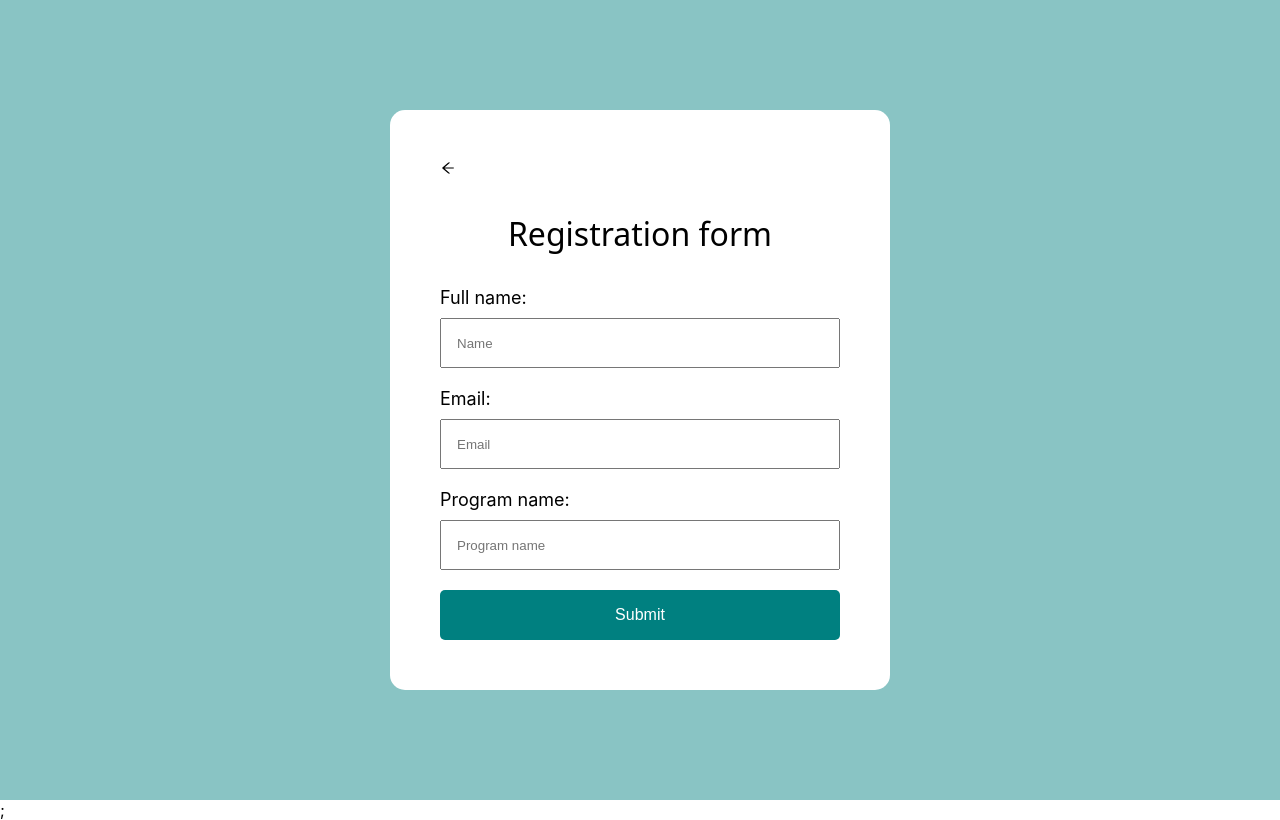
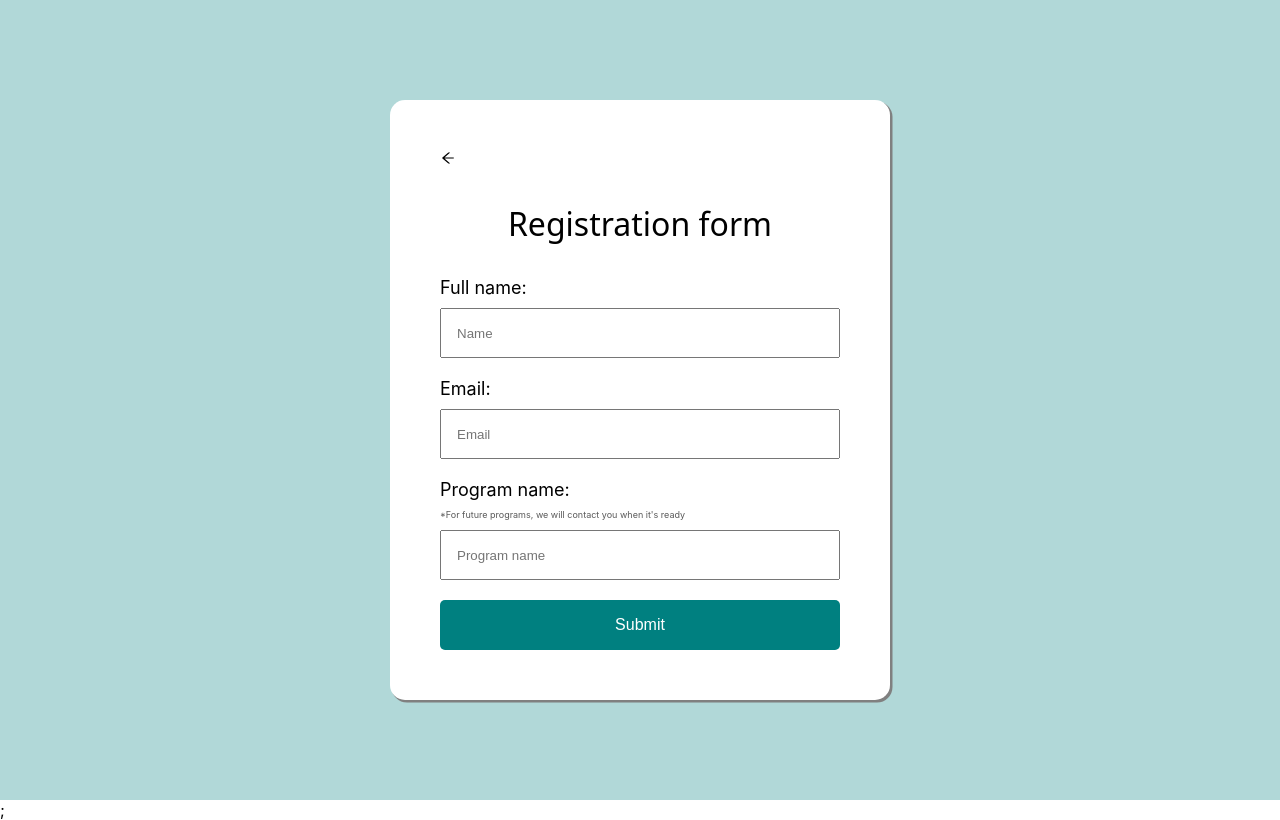
Before and after one commit to mutairibassam/mutairibassam.github.io, a Next.js app in the folder datum/: page /registration in a window 1280 px wide. Built offline with nearby package versions, Linux system fonts and the light colour scheme.

Commit message:
Update: add registration note

```diff
--- a/datum/pages/registration.tsx
+++ b/datum/pages/registration.tsx
@@ -86,6 +86,9 @@ export default function Registration() {
               <div className={styles.category}>
                 <label>Program name:</label>
                 {errors.program && <span className={styles.mandatory}>*</span>}
+                <p className={styles.note}>
+                  *For future programs, we will contact you when it's ready
+                </p>
               </div>
               <input
                 id="program_id"
--- a/datum/styles/Registration.module.scss
+++ b/datum/styles/Registration.module.scss
@@ -1,5 +1,5 @@
 $primary_color: teal;
-$bg_color: rgba(0, 128, 128, 0.462);
+$bg_color: rgba(0, 128, 128, 0.305);
 
 .container {
   min-height: 100vh;
@@ -57,6 +57,7 @@ $bg_color: rgba(0, 128, 128, 0.462);
   background-color: white;
   padding: 50px;
   border-radius: 15px;
+  box-shadow: 2px 2px 0.5px 0.5px gray;
 }
 
 .back {
@@ -65,6 +66,11 @@ $bg_color: rgba(0, 128, 128, 0.462);
     font-weight: 200;
     font-size: 1rem;
   }
+}
+
+.note {
+  font-size: xx-small;
+  color: rgb(89, 89, 89);
 }
 
 @media screen and (max-width: 600px) {
```
Also changed, not shown: datum/styles/Home.module.scss (+5 -5 lines).
